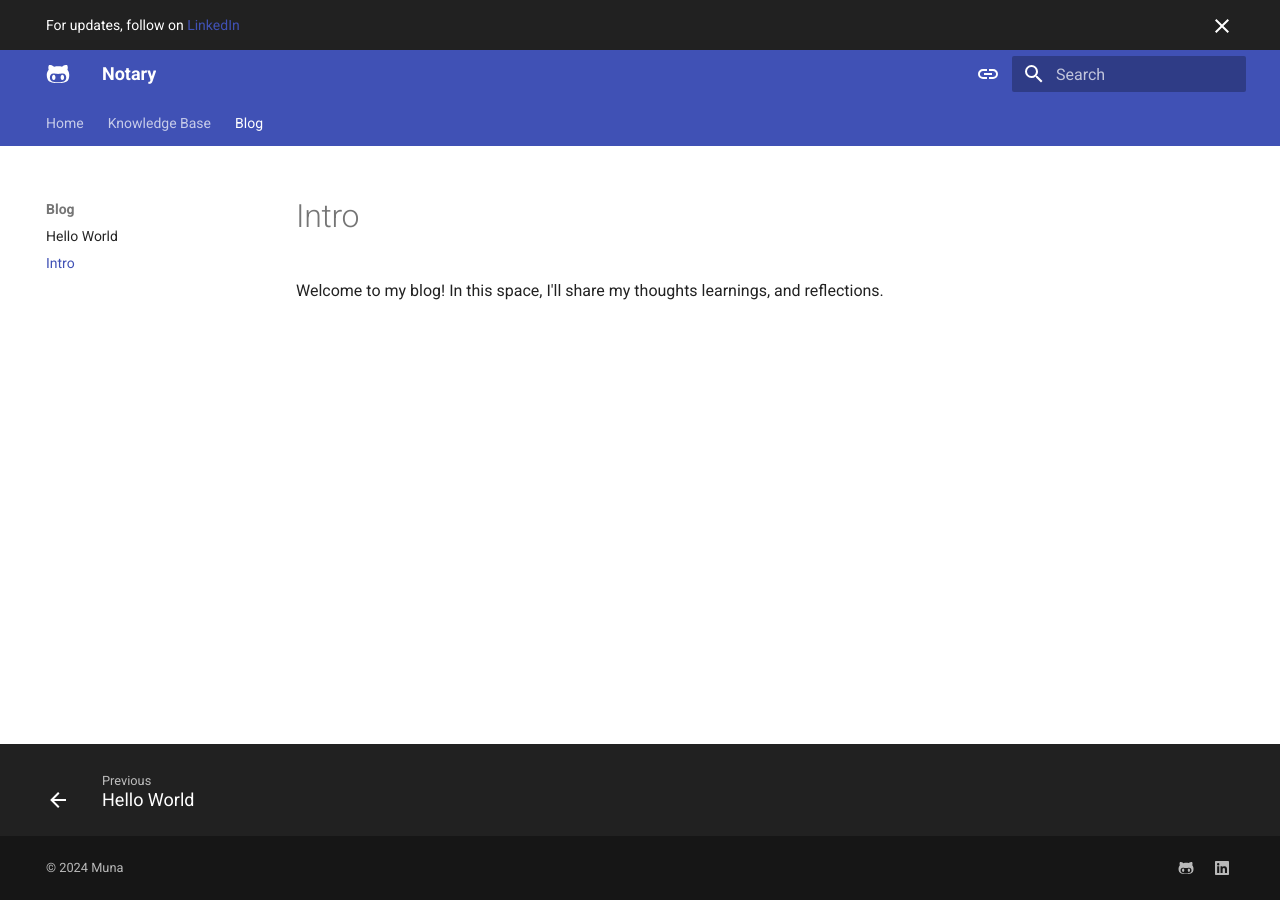
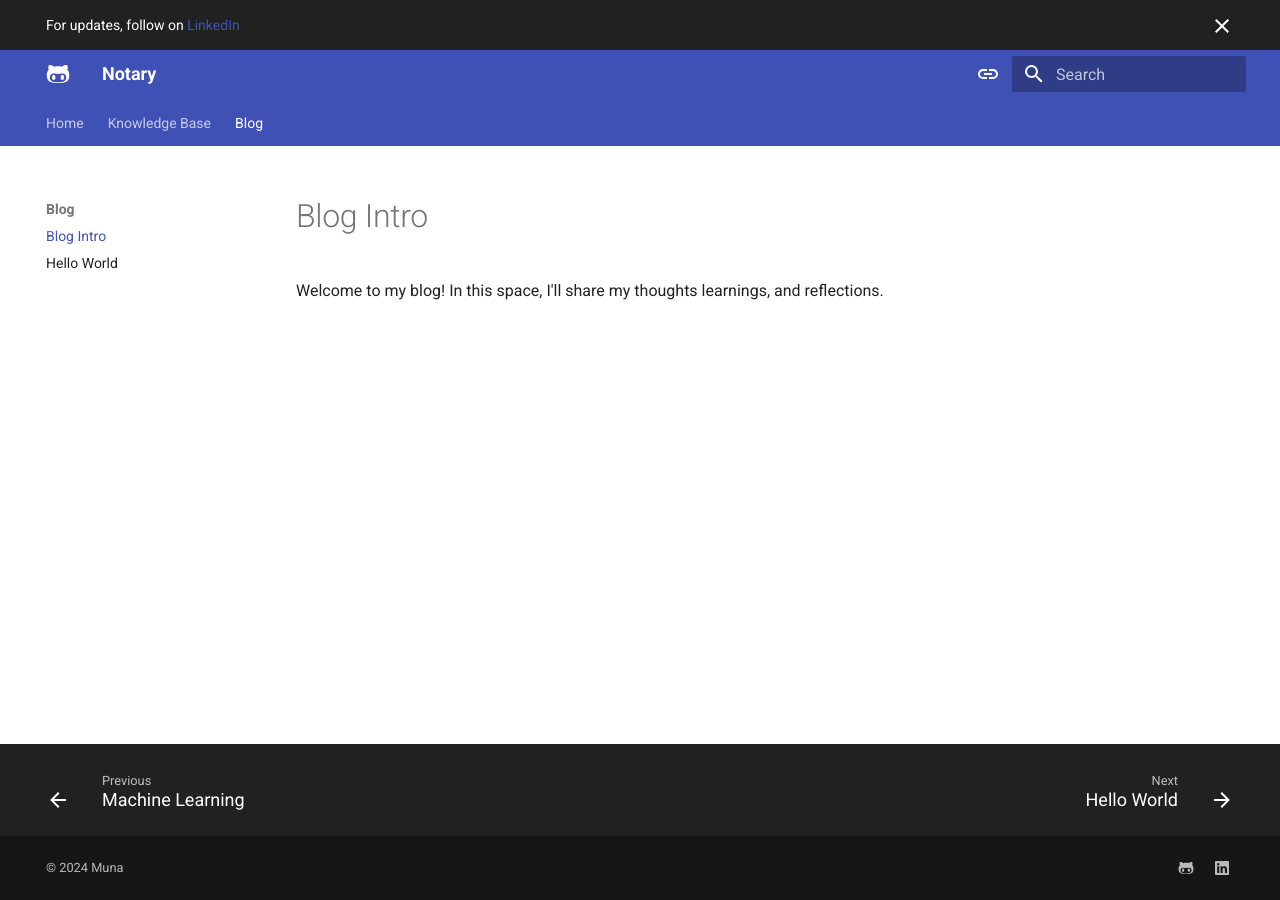
Before and after one commit to RBBU/notary, an MkDocs documentation site: the page built from docs/Blog/intro.md, in a window 1280 px wide. Built offline with MkDocs 1.6.1 and Material for MkDocs 9.7.7, drawn with Linux system fonts in a browser that asks for light colours.

Commit message:
Adding changes

```diff
--- a/mkdocs.yml
+++ b/mkdocs.yml
@@ -108,8 +108,9 @@ nav:
       - 'Machine Learning': Knowledge_Base/Machine_Learning/index.md
       - 'Intro to Machine Learning': Knowledge_Base/Machine_Learning/intro.md
   - Blog:
+      - 'Blog Intro': Blog/intro.md
       - 'Hello World': Blog/hello-world.md
-      - 'Intro': Blog/intro.md
+
 
 extra_css:
   - stylesheets/extra.css
```
